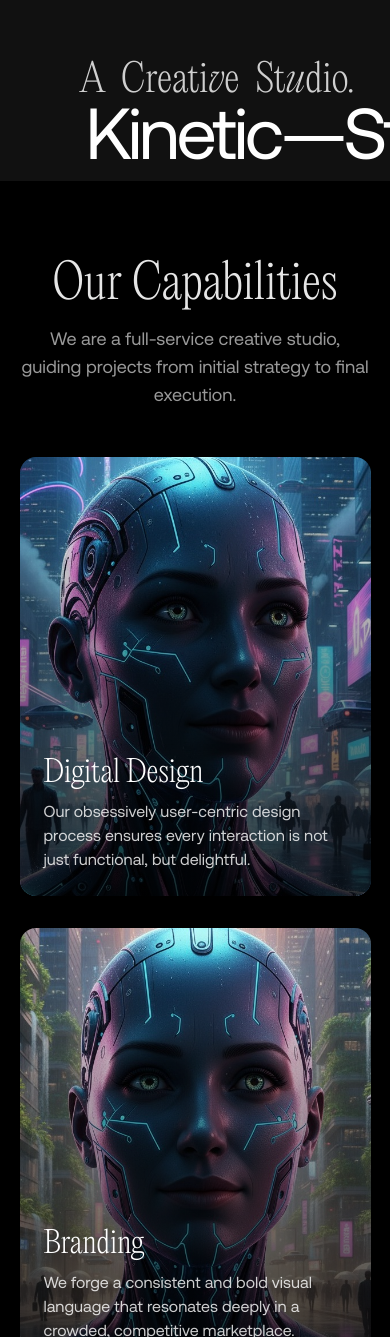
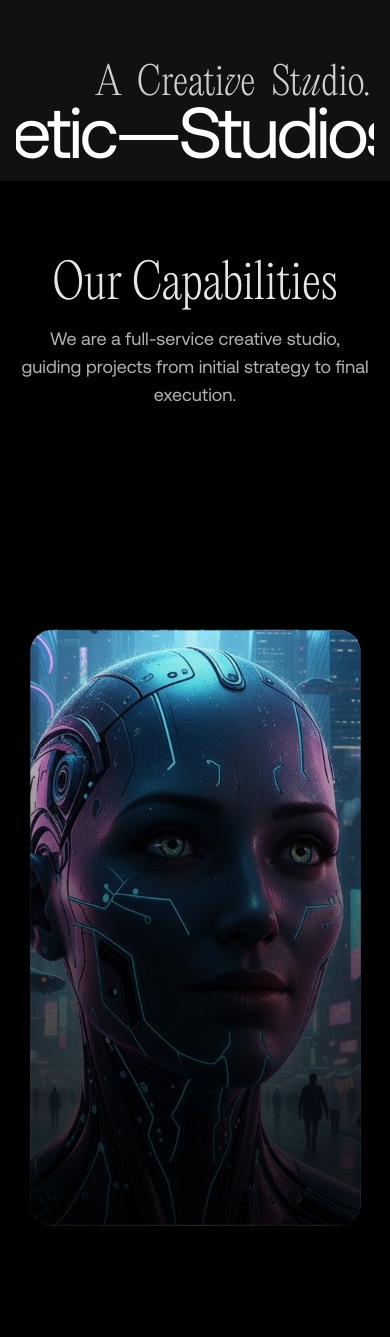
Before and after one commit to ezDecode/CreativeAgency, a React (Vite) app: page / in a window 390 px wide. Shown: the part 663-2000 px from the top of the page. Built offline with nearby package versions, Linux system fonts and the light colour scheme.

Commit message:
feat: Enhance CapabilitiesSection and ProjectCard with improved animations; refactor HeroSection and Navbar for better structure and responsiveness; add styles for 3D scroll section

```diff
--- a/src/components/CapabilitiesSection.tsx
+++ b/src/components/CapabilitiesSection.tsx
@@ -1,3 +1,5 @@
+import { useRef } from 'react';
+import { useScroll } from 'framer-motion';
 import CapabilityCard from './CapabilityCard';
 
 const services = [
@@ -24,28 +26,46 @@ const services = [
 ];
 
 export default function CapabilitiesSection() {
+    // --- CHANGE 2: The ref is now on the card container itself ---
+    const cardContainerRef = useRef<HTMLDivElement>(null);
+
+    const { scrollYProgress } = useScroll({
+        target: cardContainerRef,
+        offset: ['start start', 'end end']
+    });
+
     return (
-        <section className="bg-black w-full py-20 md:py-28">
-            <div className="w-[90vw] mx-auto">
-                <div className="text-center mb-12 md:mb-16">
+        <section className="relative w-full bg-black pt-20 md:pt-28">
+
+            {/* --- CHANGE 1: Header is now a standard, non-sticky element --- */}
+            <div
+              className="w-[90vw] max-w-4xl mx-auto text-center mb-24"
+            >
                 <h2 className="font-serif text-5xl sm:text-7xl font-light text-white/90">
                     Our Capabilities
                 </h2>
-                    <p className="font-sans text-lg text-white/60 mt-4 max-w-2xl mx-auto">
+                <p className="font-sans text-lg text-white/70 mt-4 max-w-2xl mx-auto">
                     We are a full-service creative studio, guiding projects from initial strategy to final execution.
                 </p>
             </div>
 
-                <div className="grid grid-cols-1 md:grid-cols-2 gap-8 md:gap-12">
-                    {services.map((service, index) => (
+            {/* This is now the dedicated animation area. The animation will only
+                start when the top of this container hits the top of the screen. */}
+            <div ref={cardContainerRef} className="relative h-[300vh]">
+                {services.map((service, i) => {
+                    const range: [number, number] = [i * 0.25, 1];
+
+                    return (
                         <CapabilityCard
-                            key={index}
-                            title={service.title}
-                            description={service.description}
-                            imageUrl={service.imageUrl}
+                            key={service.title}
+                            i={i}
+                            {...service}
+                            progress={scrollYProgress}
+                            range={range}
+                            totalCards={services.length}
                         />
-                    ))}
-                </div>
+                    );
+                })}
             </div>
         </section>
     );
--- a/src/components/CapabilityCard.tsx
+++ b/src/components/CapabilityCard.tsx
@@ -1,43 +1,51 @@
-import { motion, type Variants } from 'framer-motion'; // Import Variants type
+import { type MotionValue, motion, useTransform } from 'framer-motion';
 
 interface CapabilityCardProps {
+  i: number;
   title: string;
   description: string;
   imageUrl: string;
+  progress: MotionValue<number>;
+  range: [number, number];
+  totalCards: number;
 }
 
-export default function CapabilityCard({ title, description, imageUrl }: CapabilityCardProps) {
-  // Explicitly type the constant with Variants
-  const cardVariants: Variants = {
-    offscreen: {
-      y: 50,
-      opacity: 0
-    },
-    onscreen: {
-      y: 0,
-      opacity: 1,
-      transition: {
-        type: "spring",
-        bounce: 0.4,
-        duration: 0.8
-      }
-    }
-  };
+export default function CapabilityCard({ i, title, description, imageUrl, progress, range, totalCards }: CapabilityCardProps) {
+
+  const targetScale = 1 - ((totalCards - i) * 0.05);
+  const scale = useTransform(progress, range, [1, targetScale]);
+
+  const textOpacity = useTransform(progress, [range[0], range[0] + 0.1], [0, 1]);
 
   return (
-    <motion.div
-      className="relative aspect-[4/5] w-full overflow-hidden rounded-2xl bg-cover bg-center"
-      style={{ backgroundImage: `url(${imageUrl})` }}
-      initial="offscreen"
-      whileInView="onscreen"
-      viewport={{ once: true, amount: 0.3 }}
-      variants={cardVariants}
-    >
-      <div className="absolute inset-0 bg-gradient-to-t from-black/80 via-black/40 to-transparent" />
-      <div className="relative flex h-full flex-col justify-end p-6 md:p-8 text-white">
-        <h3 className="font-serif text-3xl md:text-4xl font-light mb-2">{title}</h3>
-        <p className="max-w-md font-sans text-base text-white/80">{description}</p>
+    // This is the full-screen sticky layer. It stacks on top of the others.
+    <div className="sticky top-0 h-screen">
+
+      {/* This wrapper uses flexbox to perfectly center the card content. */}
+      <div className="relative h-full w-full flex items-center justify-center">
+
+        <motion.div
+          className="relative w-[90%] md:w-[80%] max-w-5xl h-[75vh] rounded-3xl transform-gpu"
+          style={{ scale }} // The only transform needed is scale.
+        >
+          <div
+            className="w-full h-full bg-cover bg-center rounded-3xl border border-white/10 shadow-2xl shadow-black/40"
+            style={{ backgroundImage: `url(${imageUrl})` }}
+          >
+            <div className="absolute inset-0 bg-gradient-to-t from-black/90 via-black/60 to-transparent rounded-3xl" />
+
+            {/* The text now fades in based on the overall scroll progress, not the card scale */}
+            <motion.div
+              className="relative flex h-full flex-col justify-end p-6 md:p-10 text-white"
+              style={{ opacity: textOpacity }}
+            >
+              <h3 className="font-serif text-3xl md:text-5xl font-light mb-3">{title}</h3>
+              <p className="max-w-lg font-sans text-base md:text-lg text-white/80">{description}</p>
+            </motion.div>
+          </div>
+        </motion.div>
+
       </div>
-    </motion.div>
+    </div>
   );
 }
--- a/src/components/CreationsSection.tsx
+++ b/src/components/CreationsSection.tsx
@@ -1,4 +1,3 @@
-import { motion, useMotionValue } from "framer-motion";
 import ProjectCard from "./ProjectCard";
 
 const projects = [
@@ -22,54 +21,22 @@ const projects = [
     category: "Digital Product",
     imageUrl: "/images/project-delta.jpg",
   },
-  {
-    title: "Project Epsilon",
-    category: "Brand Identity",
-    imageUrl: "/images/project-epsilon.jpg",
-  },
-  {
-    title: "Project Zeta",
-    category: "Web Design",
-    imageUrl: "/images/project-zeta.jpg", // Assuming you have or will add this image
-  }
 ];
 
 export default function CreationsSection() {
-    const mouseX = useMotionValue(0);
-    const mouseY = useMotionValue(0);
-
-    const handleMouseMove = (event: React.MouseEvent<HTMLElement>) => {
-        const rect = event.currentTarget.getBoundingClientRect();
-        mouseX.set(event.clientX - rect.left);
-        mouseY.set(event.clientY - rect.top);
-    };
-
   return (
-        <section
-            onMouseMove={handleMouseMove}
-            className="relative bg-[#111111] py-24 sm:py-32"
-        >
-            {/* The cursor light element, repurposed for the grid */}
-            <motion.div
-                className="pointer-events-none absolute -inset-px rounded-full z-0"
-                style={{
-                    background: `radial-gradient(600px at ${mouseX}px ${mouseY}px, rgba(139, 92, 246, 0.1), transparent 80%)`
-                }}
-            />
-
-            <div className="relative z-10 mx-auto w-[90vw]">
-                {/* Section Header */}
-                <div className="text-center mb-16 md:mb-20">
-                    <h2 className="font-serif font-light text-5xl sm:text-7xl md:text-8xl text-white/80">
+    <section className="relative w-full bg-[#111111] py-20 md:py-28">
+        <div className="w-[90vw] mx-auto">
+            <div className="text-center mb-12 md:mb-16">
+                <h2 className="font-serif text-5xl sm:text-7xl font-light text-white/90">
                     Our Creations
                 </h2>
-                    <p className="font-sans text-lg text-white/60 mt-4">
-                        A selection of our favorite projects.
+                <p className="font-sans text-lg text-white/60 mt-4 max-w-2xl mx-auto">
+                    A curated selection of projects that showcase our passion for design and technology.
                 </p>
             </div>
 
-                {/* The Kinetic Grid */}
-                <div className="grid grid-cols-1 md:grid-cols-2 lg:grid-cols-3 gap-8 md:gap-12">
+            <div className="grid grid-cols-1 md:grid-cols-2 gap-8 md:gap-12">
                 {projects.map((project, index) => (
                     <ProjectCard
                         key={index}
@@ -79,6 +46,12 @@ export default function CreationsSection() {
                     />
                 ))}
             </div>
+
+            <div className="text-center mt-20 md:mt-28">
+                 <h2 className="font-serif font-light text-5xl sm:text-7xl md:text-8xl text-white/80">
+                    Let's talk.
+                 </h2>
+            </div>
         </div>
     </section>
   );
--- a/src/components/HeroSection.tsx
+++ b/src/components/HeroSection.tsx
@@ -1,17 +1,9 @@
-import { useRef } from "react";
 import Navbar from "./Navbar";
-import { motion, useScroll, useTransform } from "framer-motion";
+import { motion } from "framer-motion";
 import type { Variants } from "framer-motion";
+import InfiniteMovingText from "./InfiniteMovingText";
 
 export default function HeroSection() {
-    const targetRef = useRef<HTMLDivElement>(null);
-    const { scrollYProgress } = useScroll({
-        target: targetRef,
-        offset: ["end end", "end start"],
-    });
-
-    const x = useTransform(scrollYProgress, [0, 1], ["-25%", "25%"]);
-
     const sharedContainerVariants: Variants = {
         hidden: {},
         visible: {
@@ -38,19 +30,18 @@ export default function HeroSection() {
         { type: "jsx", content: <>St<span className="italic">u</span>dio.</> },
     ];
 
-    // --- CHANGE: Updated the marquee text to be more descriptive ---
-    const marqueeText = "Kinetic—Studios • Ideas in Motion • ".repeat(8);
-
     return (
-        <section ref={targetRef} className="relative flex h-screen flex-col overflow-hidden p-4 sm:p-6 text-white md:p-8 lg:p-12">
+        <section className="relative flex h-screen flex-col overflow-hidden p-4 sm:p-6 text-white md:p-8 lg:p-12">
             <div className="relative z-10 flex h-full flex-grow flex-col">
                 <Navbar />
 
                 <div className="flex-grow flex flex-col justify-end">
-                    <div className="relative mx-auto w-full">
-                        <div className="space-y-0">
+                    <div className="relative mx-auto w-full space-y-0">
+                        {/* --- FIX: Added a wrapper to constrain the subtitle's alignment --- */}
+                        <div className="w-[90vw] mx-auto">
                             <motion.h3
-                                className="mb-1 text-right font-serif text-[2.4rem] sm:text-[3.2rem] md:text-[4.84rem] lg:text-[6.45rem] font-light leading-[0.9] text-white/80 pr-[5vw]"
+                                // --- FIX: Removed the pr-[5vw] class ---
+                                className="mb-1 text-right font-serif text-[2.4rem] sm:text-[3.2rem] md:text-[4.84rem] lg:text-[6.45rem] font-light leading-[0.9] text-white/80"
                                 variants={sharedContainerVariants}
                                 initial="hidden"
                                 animate="visible"
@@ -61,13 +52,12 @@ export default function HeroSection() {
                                     </motion.span>
                                 ))}
                             </motion.h3>
+                        </div>
 
-                            <motion.div style={{ x }} className="overflow-hidden py-1 whitespace-nowrap">
-                                <h1 className="font-display text-[18.5vw] sm:text-[17.1vw] font-normal leading-[0.75] tracking-tighter md:text-[15.2vw] lg:text-[13.3vw]">
-                                    {marqueeText}
-                                </h1>
-                            </motion.div>
-                        </div>
+                        {/* This component remains outside the alignment wrapper to stay full-width */}
+                        <InfiniteMovingText baseVelocity={-1}>
+                            Kinetic—Studios • Ideas in Motion •
+                        </InfiniteMovingText>
                     </div>
                 </div>
             </div>
--- a/src/components/InfiniteMovingText.tsx
+++ b/src/components/InfiniteMovingText.tsx
@@ -23,32 +23,41 @@ export default function InfiniteMovingText({ children, baseVelocity = 100 }: Inf
     damping: 50,
     stiffness: 400
   });
+
+  // This transforms the scroll velocity into a multiplier for the base velocity
   const velocityFactor = useTransform(smoothVelocity, [0, 1000], [0, 5], {
     clamp: false
   });
 
+  // This creates the seamless looping effect by wrapping the x position
   const x = useTransform(baseX, (v) => `${wrap(-20, -45, v)}%`);
 
   const directionFactor = useRef<number>(1);
-
-  // The 't' parameter has been replaced with '_'
   useAnimationFrame((_, delta) => {
+    // Calculate the base movement per frame
     let moveBy = directionFactor.current * baseVelocity * (delta / 1000);
 
+    // Adjust direction based on scroll
     if (velocityFactor.get() < 0) {
       directionFactor.current = -1;
     } else if (velocityFactor.get() > 0) {
       directionFactor.current = 1;
     }
 
+    // Add the scroll-based velocity to the base movement
     moveBy += directionFactor.current * moveBy * velocityFactor.get();
 
+    // Update the base x position
     baseX.set(baseX.get() + moveBy);
   });
 
   return (
-    <div className="w-full overflow-hidden whitespace-nowrap">
-      <motion.div className="inline-block font-display text-[10vw] sm:text-[12vw] md:text-[10.5vw] font-light uppercase tracking-tighter" style={{ x }}>
+    <div className="overflow-hidden whitespace-nowrap">
+      <motion.div
+        className="inline-block font-display text-[18.5vw] sm:text-[17.1vw] font-normal leading-[0.75] tracking-tighter md:text-[15.2vw] lg:text-[13.3vw]"
+        style={{ x }}
+      >
+        {/* The text is repeated 4 times to create the illusion of infinity */}
         <span className="mr-8">{children}</span>
         <span className="mr-8">{children}</span>
         <span className="mr-8">{children}</span>
--- a/src/components/Navbar.tsx
+++ b/src/components/Navbar.tsx
@@ -7,34 +7,12 @@ export default function Navbar() {
   const [isHovered, setIsHovered] = useState(false);
 
   const containerVariants: Variants = {
-    initial: {
-      transition: {
-        staggerChildren: 0.02,
-        staggerDirection: -1,
-      },
-    },
-    hover: {
-      transition: {
-        staggerChildren: 0.03,
-      },
-    },
+    initial: { transition: { staggerChildren: 0.02, staggerDirection: -1 } },
+    hover: { transition: { staggerChildren: 0.03 } },
   };
-
-  const kineticVariant: Variants = {
-    initial: { y: "0%" },
-    hover: { y: "-100%" },
-  };
-
-  const buildVariant: Variants = {
-    initial: { y: "100%" },
-    hover: { y: "0%" },
-  };
-
-  const sharedTransition: Transition = {
-    duration: 0.5,
-    ease: [0.22, 1, 0.36, 1],
-  };
-
+  const kineticVariant: Variants = { initial: { y: "0%" }, hover: { y: "-100%" } };
+  const buildVariant: Variants = { initial: { y: "100%" }, hover: { y: "0%" } };
+  const sharedTransition: Transition = { duration: 0.5, ease: [0.22, 1, 0.36, 1] };
   const text1 = "Kinetic—Studios".split("");
   const text2 = "Build—Now".split("");
 
@@ -46,33 +24,19 @@ export default function Navbar() {
           onHoverEnd={() => setIsHovered(false)}
           initial="initial"
           animate={isHovered ? "hover" : "initial"}
+          // --- THE FIX IS HERE: Added the 'relative' class ---
           className="relative h-[1.2em] cursor-pointer overflow-hidden text-[1.375rem] md:text-[1.875rem] font-light font-display tracking-wide text-white leading-tight"
         >
-          <motion.div
-            variants={containerVariants}
-            className="flex"
-          >
+          <motion.div variants={containerVariants} className="flex">
             {text1.map((char, index) => (
-              <motion.span
-                key={index}
-                variants={kineticVariant}
-                transition={sharedTransition}
-              >
+              <motion.span key={index} variants={kineticVariant} transition={sharedTransition}>
                 {char === " " ? "\u00A0" : char}
               </motion.span>
             ))}
           </motion.div>
-
-          <motion.div
-            variants={containerVariants}
-            className="absolute top-0 flex"
-          >
+          <motion.div variants={containerVariants} className="absolute top-0 flex">
             {text2.map((char, index) => (
-              <motion.span
-                key={index}
-                variants={buildVariant}
-                transition={sharedTransition}
-              >
+              <motion.span key={index} variants={buildVariant} transition={sharedTransition}>
                 {char === " " ? "\u00A0" : char}
               </motion.span>
             ))}
--- a/src/components/ProjectCard.tsx
+++ b/src/components/ProjectCard.tsx
@@ -1,4 +1,4 @@
-import { motion } from "framer-motion";
+import { motion, type Variants } from "framer-motion";
 import GlowButton from "./GlowButton";
 
 interface ProjectCardProps {
@@ -7,56 +7,51 @@ interface ProjectCardProps {
   imageUrl: string;
 }
 
-export default function ProjectCard({ title, category, imageUrl }: ProjectCardProps) {
-  const cardVariants = {
-    initial: {
-        filter: "saturate(0.8) brightness(0.9)",
-        scale: 1
-    },
+// These variants are for the overlay and its children
+const overlayVariants: Variants = {
+  initial: { opacity: 0 },
   hover: {
-        filter: "saturate(1) brightness(1)",
-        scale: 1.03 // The card will now scale up on hover
-    },
+    opacity: 1,
+    transition: { duration: 0.4, ease: "easeOut", staggerChildren: 0.1 }
+  }
 };
 
-  const imageVariants = {
-    initial: { scale: 1.05 },
-    hover: { scale: 1 },
+const itemVariants: Variants = {
+  initial: { y: 20, opacity: 0 },
+  hover: { y: 0, opacity: 1 }
 };
 
-  const overlayVariants = {
-    initial: { opacity: 0 },
-    hover: { opacity: 1 },
-  };
-
+export default function ProjectCard({ title, category, imageUrl }: ProjectCardProps) {
   return (
+    // --- FIX: REMOVED the faulty variants, initial, and whileInView props from this container ---
+    // The card is now visible by default.
     <motion.div
-      className="relative w-full h-[70vh] md:h-[75vh] overflow-hidden rounded-2xl flex-shrink-0"
-      whileHover="hover"
-      initial="initial"
-      variants={cardVariants}
-      transition={{ duration: 0.4, ease: "easeOut" }}
+      className="relative w-full aspect-[4/5] overflow-hidden rounded-2xl flex-shrink-0"
+      whileHover="hover" // The hover animation trigger remains
     >
       <motion.div
         className="absolute inset-0 bg-cover bg-center"
         style={{ backgroundImage: `url(${imageUrl})` }}
-        variants={imageVariants}
+        initial={{ scale: 1 }}
+        whileHover={{ scale: 1.05 }}
         transition={{ duration: 0.6, ease: [0.22, 1, 0.36, 1] }}
       />
 
-      {/* Interaction Overlay */}
+      {/* The overlay animation is self-contained and works correctly */}
       <motion.div
         className="absolute inset-0 flex flex-col items-center justify-center text-center p-8"
         variants={overlayVariants}
-        transition={{ duration: 0.4, ease: "easeOut" }}
+        initial="initial" // The overlay starts invisible
       >
-        <div className="absolute inset-0 bg-black/40 backdrop-blur-sm" />
+        <div className="absolute inset-0 bg-black/50 backdrop-blur-sm" />
         <div className="relative z-10 flex flex-col items-center">
-            <p className="font-sans text-lg md:text-xl text-white/80 mb-2">{category}</p>
-            <h4 className="font-serif font-light text-4xl md:text-6xl mb-6">{title}</h4>
+            <motion.p variants={itemVariants} className="font-sans text-lg md:text-xl text-white/80 mb-2">{category}</motion.p>
+            <motion.h4 variants={itemVariants} className="font-serif font-light text-4xl md:text-6xl mb-6">{title}</motion.h4>
+            <motion.div variants={itemVariants}>
               <GlowButton className="px-8 py-3 text-lg md:text-xl font-light">
-                View Case Study
+                  View Project
               </GlowButton>
+            </motion.div>
         </div>
       </motion.div>
     </motion.div>
```
Also changed, not shown: src/index.css (+24 -0 lines). Lines whose indentation alone changed are shown as unchanged.
